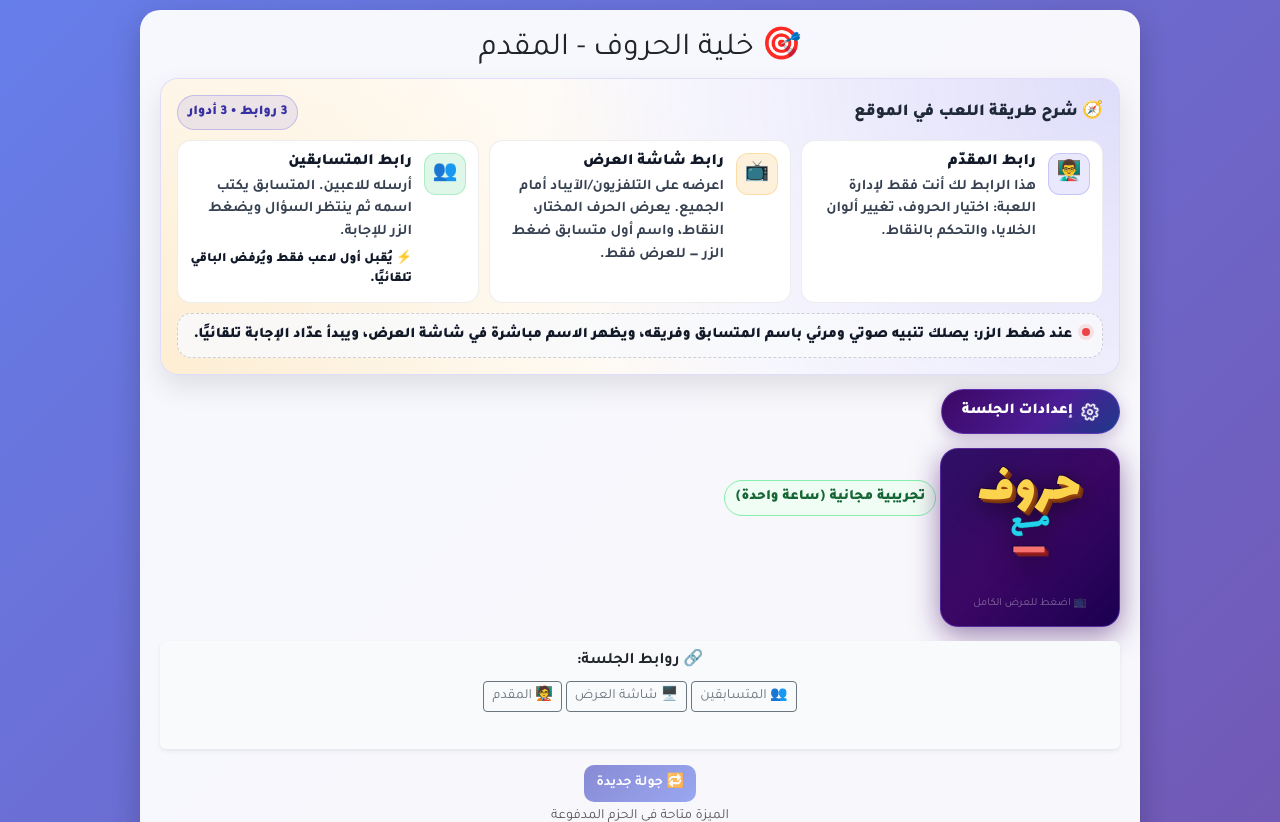
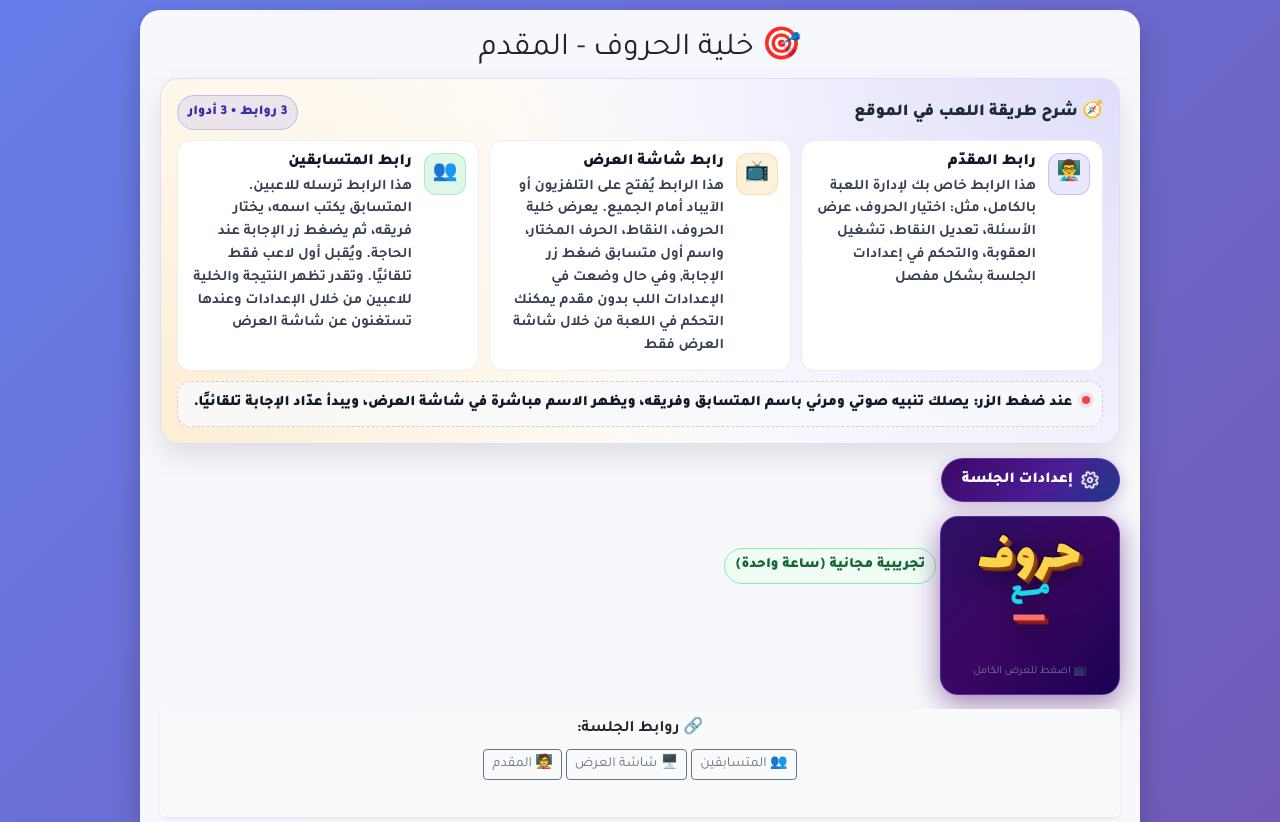
Before and after one commit to faisalim21/wesh_aljawab, a Django app: template templates/games/letters/letters_session.html in a window 1280 px wide. Shown: the top 822 px of the page. Run offline with Django 5.2, Linux system fonts and the light colour scheme; the template is opened without the code that fills it: values that come from a table or form of the project are taken from there, others are empty; data comes from the database, SQL or seed files in the repository; parts of the project's set-up code (start-up, migrations or seed data) failed here and were passed over.

Commit message:
وصف التغيير

```diff
--- a/templates/games/letters/letters_session.html
+++ b/templates/games/letters/letters_session.html
@@ -1369,7 +1369,8 @@
             <div>
               <h6>رابط المقدّم</h6>
               <p>
-                هذا الرابط لك أنت فقط لإدارة اللعبة: اختيار الحروف، تغيير ألوان الخلايا، والتحكم بالنقاط.
+               هذا الرابط خاص بك لإدارة اللعبة بالكامل، مثل:
+               اختيار الحروف، عرض الأسئلة، تعديل النقاط، تشغيل العقوبة، والتحكم في إعدادات الجلسة بشكل مفصل
               </p>
             </div>
           </div>
@@ -1379,8 +1380,8 @@
             <div>
               <h6>رابط شاشة العرض</h6>
               <p>
-                اعرضه على التلفزيون/الآيباد أمام الجميع.
-                يعرض الحرف المختار، النقاط، واسم أول متسابق ضغط الزر — للعرض فقط.
+               هذا الرابط يُفتح على التلفزيون أو الآيباد أمام الجميع.
+                يعرض خلية الحروف، النقاط، الحرف المختار، واسم أول متسابق ضغط زر الإجابة, وفي حال وضعت في الإعدادات اللب بدون مقدم يمكنك التحكم في اللعبة من خلال شاشة العرض فقط
               </p>
             </div>
           </div>
@@ -1390,9 +1391,9 @@
             <div>
               <h6>رابط المتسابقين</h6>
               <p>
-                أرسله للاعبين.
-                المتسابق يكتب اسمه ثم ينتظر السؤال ويضغط الزر للإجابة.
-                <small>⚡ يُقبل أول لاعب فقط ويُرفض الباقي تلقائيًا.</small>
+               هذا الرابط ترسله للاعبين.
+                المتسابق يكتب اسمه، يختار فريقه، ثم يضغط زر الإجابة عند الحاجة.
+                ويُقبل أول لاعب فقط تلقائيًا. وتقدر تظهر النتيجة والخلية للاعبين من خلال الإعدادات وعندها تستغنون عن شاشة العرض
               </p>
             </div>
           </div>
@@ -1721,32 +1722,30 @@
 
               <!-- إعدادات فرعية لوضع بدون مقدم -->
               <div id="nohostSubSettings" style="margin-top:10px; padding:12px; background:#f8fafc; border-radius:12px; border:1px solid #e5e7eb; opacity:0.4; pointer-events:none; transition:opacity 0.25s;">
-                <div style="font-size:0.82rem;font-weight:800;color:#374151;font-family:'Tajawal',sans-serif;margin-bottom:10px;">
-                  ⚙️ إعدادات وضع بدون مقدم
-                </div>
-
-                <!-- السماح بتغيير لون الخلية -->
-                <div class="toggle-setting" style="padding:8px 0; border-bottom:1px solid #f3f4f6;">
-                  <div class="toggle-setting-info">
-                    <div class="toggle-setting-title" style="font-size:0.85rem;">السماح بتغيير لون الخلية</div>
-                    <div class="toggle-setting-desc">الضغط مرتين على الحرف يغير لونه للفريق الفائز</div>
+                <div style="
+                  padding:14px 12px;
+                  border-radius:10px;
+                  background:linear-gradient(135deg,#faf5ff,#f5f3ff);
+                  border:1px dashed #c4b5fd;
+                  text-align:center;
+                  font-family:'Tajawal',sans-serif;
+                ">
+                  <div style="
+                    font-size:0.92rem;
+                    font-weight:900;
+                    color:#6d28d9;
+                    margin-bottom:4px;
+                  ">
+                    ✨ قريبًا إعدادات تفصيلية أكثر
                   </div>
-                  <label class="big-toggle">
-                    <input type="checkbox" id="nohostAllowCellColor" checked/>
-                    <span class="big-toggle-track"><span class="big-toggle-thumb"></span></span>
-                  </label>
-                </div>
-
-                <!-- إخفاء الإجابة كامل -->
-                <div class="toggle-setting" style="padding:8px 0;">
-                  <div class="toggle-setting-info">
-                    <div class="toggle-setting-title" style="font-size:0.85rem;">إخفاء الإجابة بشكل كامل</div>
-                    <div class="toggle-setting-desc">الإجابة محجوبة تماماً حتى يضغط المقدم على "اكشف"</div>
+                  <div style="
+                    font-size:0.8rem;
+                    font-weight:700;
+                    color:#7c3aed;
+                    opacity:0.9;
+                  ">
+                    بطلب منكم
                   </div>
-                  <label class="big-toggle">
-                    <input type="checkbox" id="nohostHideAnswer" checked/>
-                    <span class="big-toggle-track"><span class="big-toggle-thumb"></span></span>
-                  </label>
                 </div>
               </div>
             </div>
```
